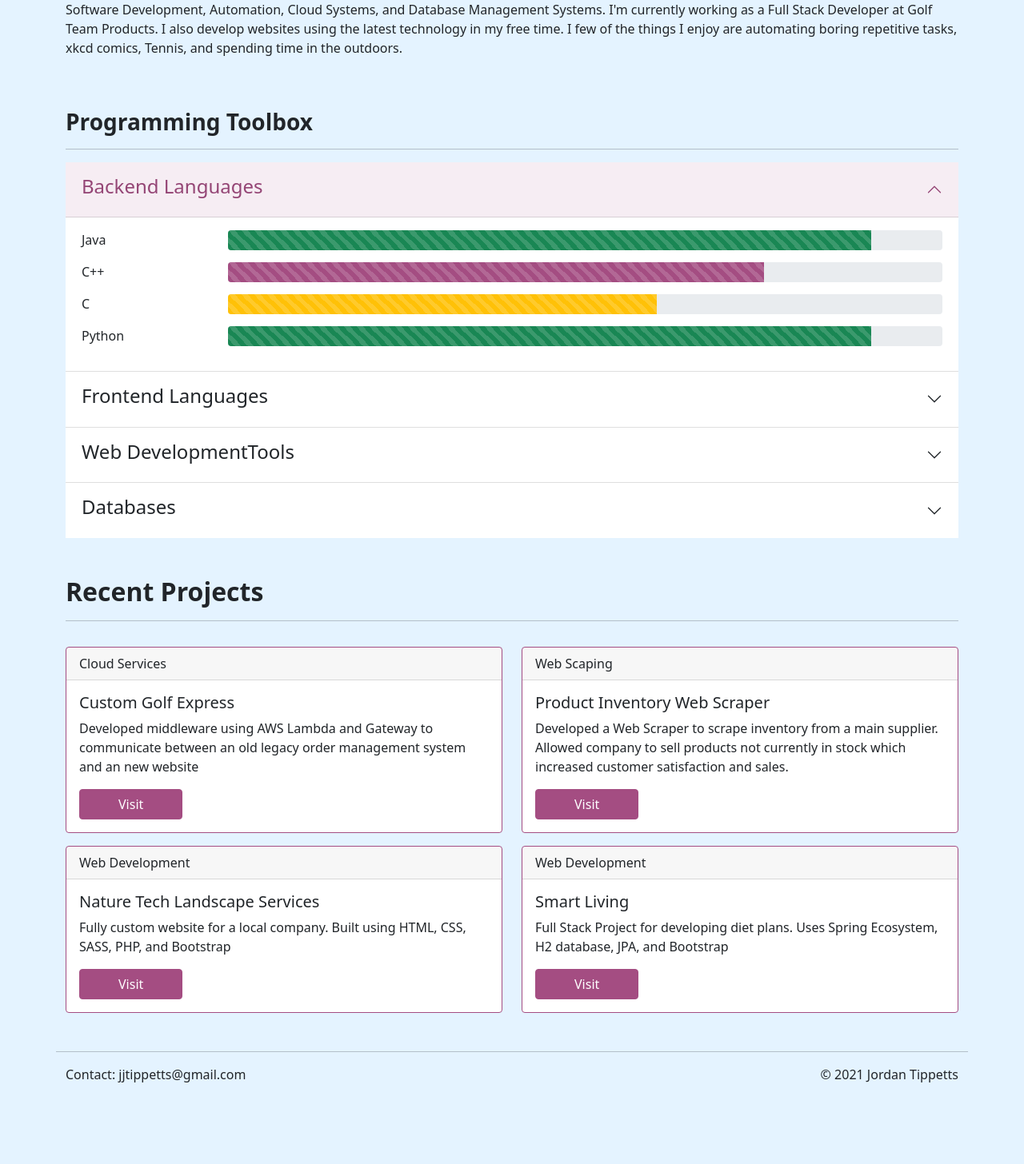
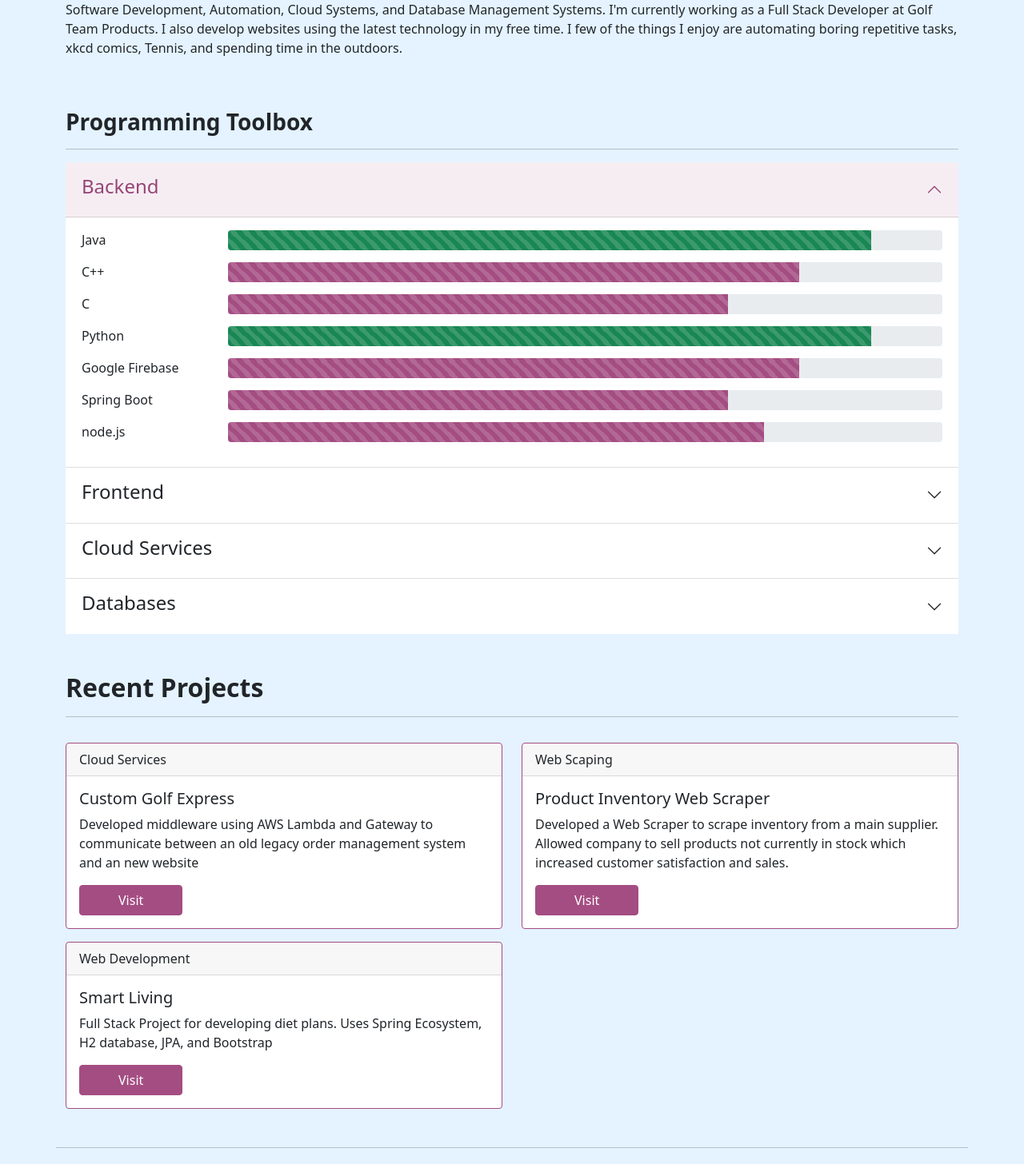
Before and after one commit to jjtippetts/jordan_tippetts_portfolio, a Vue app: page / in a window 1280 px wide. Shown: the part 735-2191 px from the top of the page at 80% size. Before the commit the page ends 2107 px from the top, so only its background shows below. Built offline with nearby package versions, Linux system fonts and the light colour scheme.

Commit message:
Updated some of the content

```diff
--- a/src/views/Home.vue
+++ b/src/views/Home.vue
@@ -80,7 +80,7 @@ export default {
           " outdoors.",
       programingToolBox: [
         {
-          title: "Backend Languages",
+          title: "Backend",
           tools: [
             {
               name: "Java",
@@ -88,20 +88,32 @@ export default {
             },
             {
               name: "C++",
-              progressBarWidth: 75
+              progressBarWidth: 80
             },
             {
               name: "C",
-              progressBarWidth: 60
+              progressBarWidth: 70
             },
             {
               name: "Python",
               progressBarWidth: 90
+            },
+            {
+              name: "Google Firebase",
+              progressBarWidth: 80
+            },
+            {
+              name: "Spring Boot",
+              progressBarWidth: 70
+            },
+            {
+              name: "node.js",
+              progressBarWidth: 75
             }
           ]
         },
         {
-          title: "Frontend Languages",
+          title: "Frontend",
           tools: [
             {
               name: "Javascript",
@@ -120,14 +132,9 @@ export default {
               progressBarWidth: 90
             },
             {
-              name: "typescript",
+              name: "Typescript",
               progressBarWidth: 40
-            }
-          ]
-        },
-        {
-          title: "Web DevelopmentTools",
-          tools: [
+            },
             {
               name: "SASS",
               progressBarWidth: 100
@@ -135,18 +142,19 @@ export default {
             {
               name: "Pug",
               progressBarWidth: 80
+            }
+          ]
+        },
+        {
+          title: "Cloud Services",
+          tools: [
+            {
+              name: "Amazon Web Services (AWS)",
+              progressbarwidth: 80
             },
             {
-              name: "Google Firebase",
-              progressBarWidth: 80
-            },
-            {
-              name: "Spring Boot",
-              progressBarWidth: 70
-            },
-            {
-              name: "node.js",
-              progressBarWidth: 75
+              name: "Google Cloud Platform (GCP)",
+              progressbarwidth: 75
             }
           ]
         },
@@ -191,12 +199,12 @@ export default {
           title: "Product Inventory Web Scraper",
           description: "Developed a Web Scraper to scrape inventory from a main supplier. Allowed company to sell products not currently in stock which increased customer satisfaction and sales."
         },
-        {
-          header: "Web Development",
-          title: "Nature Tech Landscape Services",
-          description: "Fully custom website for a local company. Built using HTML, CSS, SASS, PHP, and Bootstrap",
-          url: "http://naturetechlandscapeservices.com/"
-        },
+        // {
+        //   header: "Web Development",
+        //   title: "Nature Tech Landscape Services",
+        //   description: "Fully custom website for a local company. Built using HTML, CSS, SASS, PHP, and Bootstrap",
+        //   url: "http://naturetechlandscapeservices.com/"
+        // },
         {
           header: "Web Development",
           title: "Smart Living",
```
